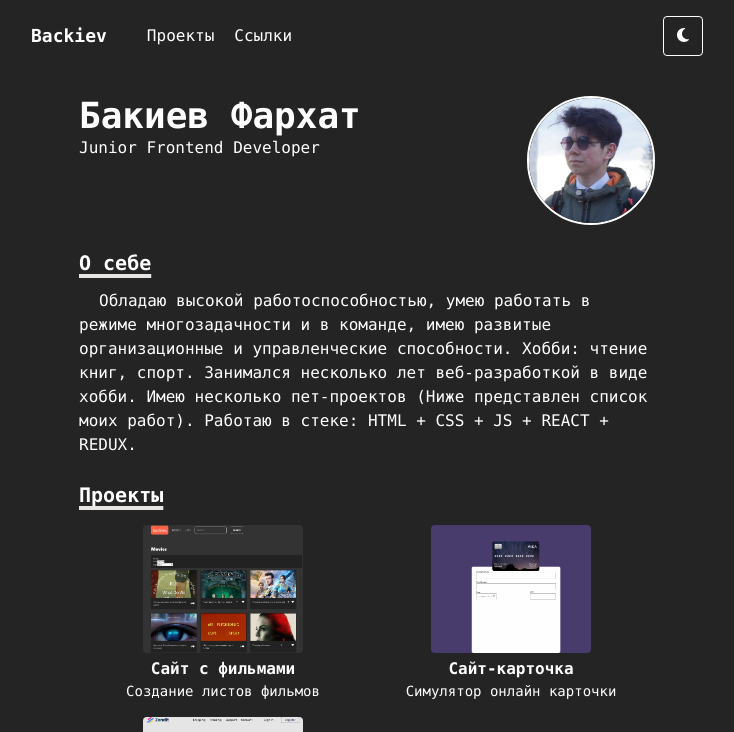
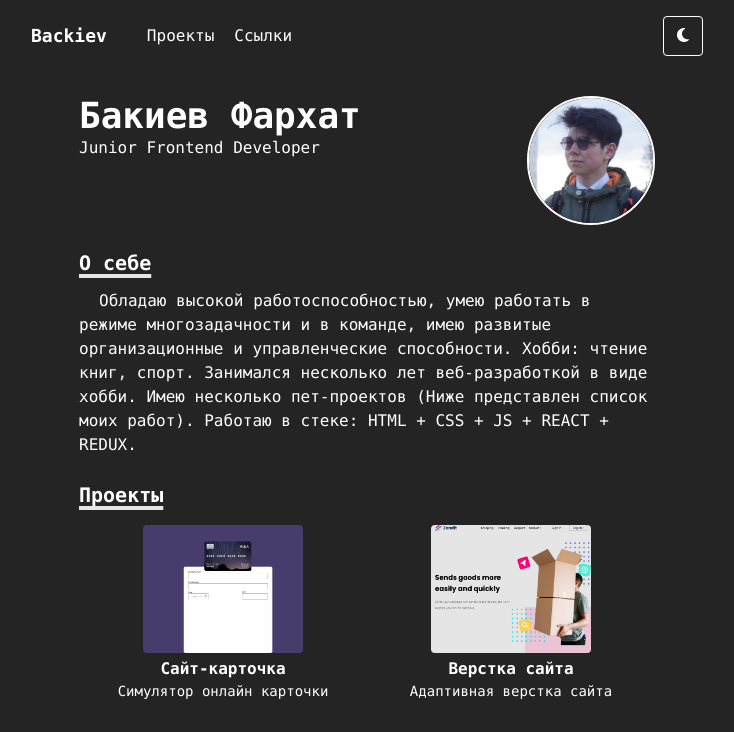
Before and after one commit to backiev/portf, a React (Vite) app: page / in a window 1280 px wide. Shown: the top 732 px of the page, without its empty margins (273-1007 px from the left). Built offline with nearby package versions, Linux system fonts and the light colour scheme.

Commit message:
some fixis

```diff
--- a/src/components/Projects.jsx
+++ b/src/components/Projects.jsx
@@ -3,9 +3,9 @@ import React from 'react'
 export const Projects = () => {
 
   const projects = [
-    {id: 0, title: 'Сайт с фильмами', text: 'Создание листов фильмов', url: 'https://backiev.github.io/films', img: './images/films.png'},
-    {id: 1, title: 'Сайт-карточка', text: 'Симулятор онлайн карточки', url: 'https://backiev.github.io/card/', img: './images/card.png'},
-    {id: 2, title: 'Верстка сайта', text: 'Адаптивная верстка сайта', url: 'https://backiev.github.io/zendit/dist/', img: './images/single.png'},
+    // {id: 0, title: 'Сайт с фильмами', text: 'Создание листов фильмов', url: 'https://backiev.github.io/films', img: './images/films.png'},
+    {id: 0, title: 'Сайт-карточка', text: 'Симулятор онлайн карточки', url: 'https://backiev.github.io/card/', img: './images/card.png'},
+    {id: 1, title: 'Верстка сайта', text: 'Адаптивная верстка сайта', url: 'https://backiev.github.io/zendit/dist/', img: './images/single.png'},
   ]
 
   return (
```
Also changed, not shown: 13 other files (tests, documents, lock files or other folders). Lines whose indentation alone changed are shown as unchanged.
